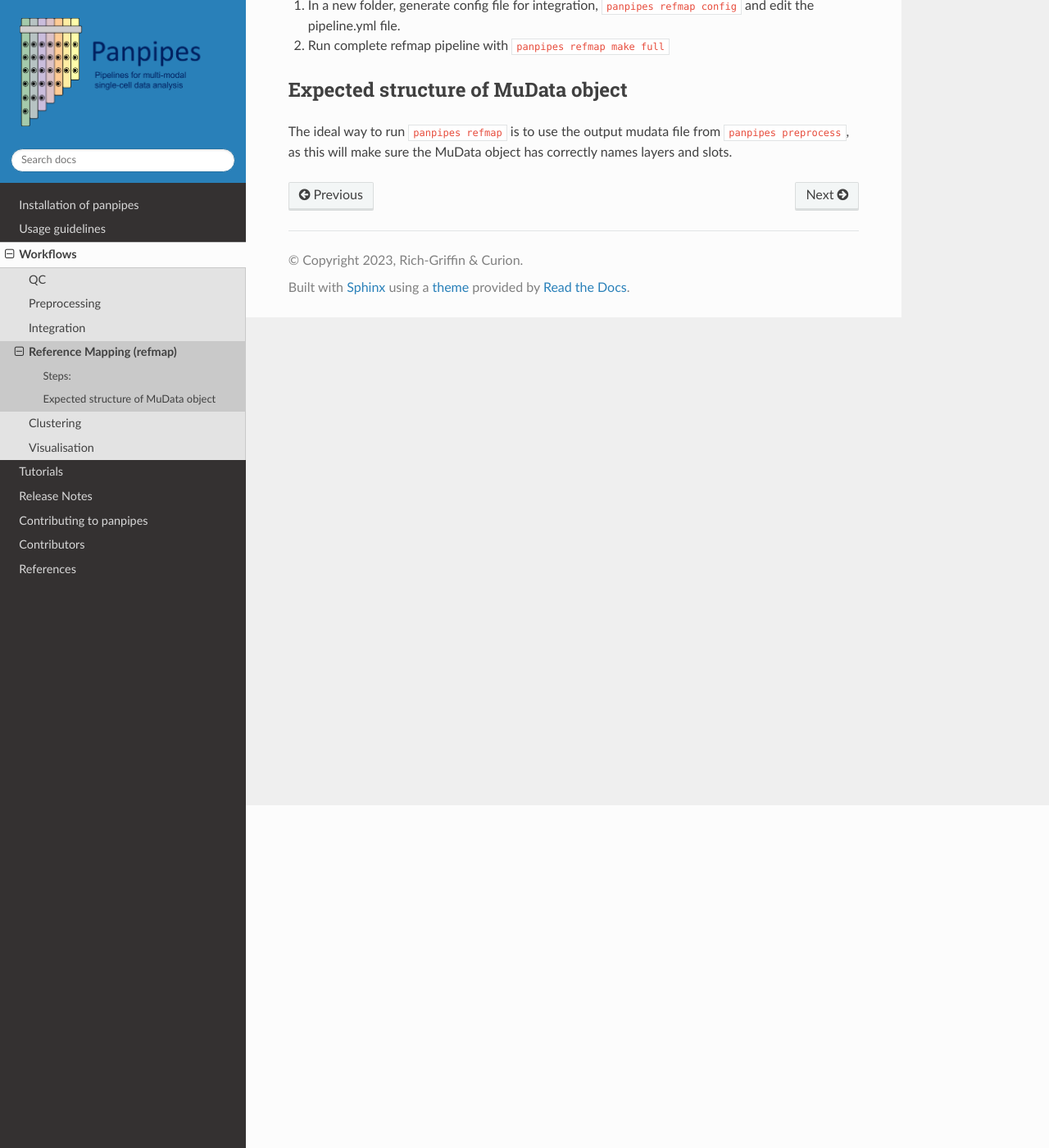
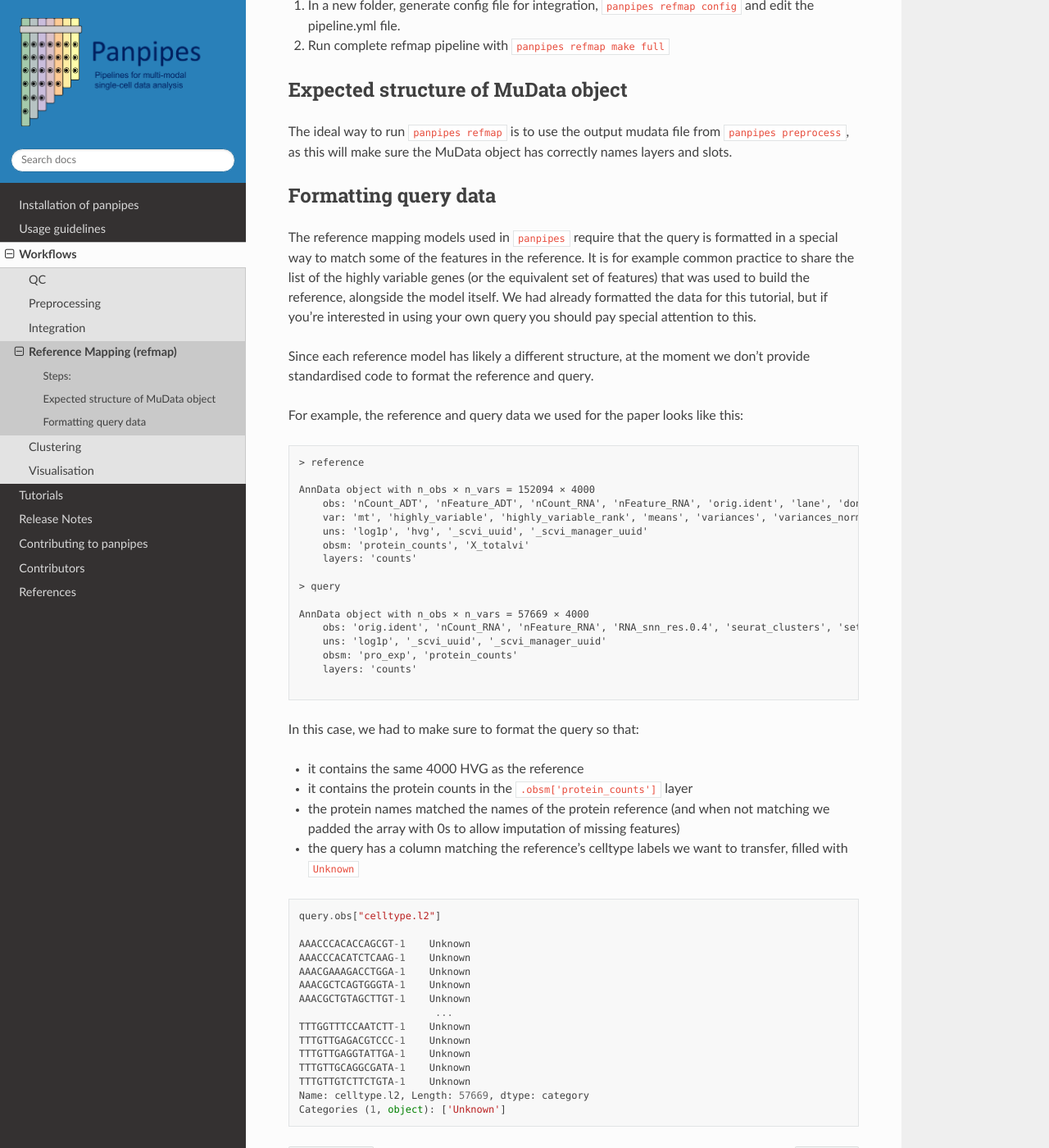
Before and after one commit to bio-la/panpipes-nextflow, a Sphinx documentation site: the page built from docs/workflows/refmap.md, in a window 1280 px wide and 1400 px high, scrolled down 418 px. Shown: the whole window at 82% size. Built offline with Sphinx 7.4.7 and the Read the Docs theme 2.0.0, drawn with Linux system fonts in a browser that asks for light colours.

Commit message:
addition info on formatting query and reference

````diff
--- a/docs/workflows/refmap.md
+++ b/docs/workflows/refmap.md
@@ -15,3 +15,55 @@ Steps:
 
 ## Expected structure of MuData object
 The ideal way to run `panpipes refmap` is to use the output mudata file from `panpipes preprocess`, as this will make sure the MuData object has correctly names layers and slots.
+
+## Formatting query data
+
+The reference mapping models used in `panpipes` require that the query is formatted in a special way to match some of the features in the reference. It is for example common practice to share the list of the highly variable genes (or the equivalent set of features) that was used to build the reference, alongside the model itself. We had already formatted the data for this tutorial, but if you're interested in using your own query you should pay special attention to this.
+
+Since each reference model has likely a different structure, at the moment we don't provide standardised code to format the reference and query.
+
+For example, the reference and query data we used for the paper looks like this:
+
+```
+> reference
+
+AnnData object with n_obs × n_vars = 152094 × 4000
+    obs: 'nCount_ADT', 'nFeature_ADT', 'nCount_RNA', 'nFeature_RNA', 'orig.ident', 'lane', 'donor', 'time', 'celltype.l1', 'celltype.l2', 'celltype.l3', 'Phase', 'nCount_SCT', 'nFeature_SCT', 'X_index', 'total_counts', 'total_counts_mt', 'pct_counts_mt', 'Protein log library size', 'Number proteins detected', 'RNA log library size', '_scvi_labels', '_scvi_batch'
+    var: 'mt', 'highly_variable', 'highly_variable_rank', 'means', 'variances', 'variances_norm', 'highly_variable_nbatches'
+    uns: 'log1p', 'hvg', '_scvi_uuid', '_scvi_manager_uuid'
+    obsm: 'protein_counts', 'X_totalvi'
+    layers: 'counts'
+
+> query
+
+AnnData object with n_obs × n_vars = 57669 × 4000
+    obs: 'orig.ident', 'nCount_RNA', 'nFeature_RNA', 'RNA_snn_res.0.4', 'seurat_clusters', 'set', 'Resp', 'disease', 'subj_code', 'covidpt_orhealth', 'mito', 'ncount', 'nfeat', 'bust_21', 'og_clust', 'severmod_other', 'og_clusts', 'nCount_ADT', 'nFeature_ADT', 'UMAP1', 'UMAP2', 'final_clust', 'final_clust_v2', 'new_pt_id', 'Resp_og', 'final_clust_withnum', 'final_clust_review', 'Age', 'Gender', 'Gender_num', 'celltype.l2', '_scvi_labels', '_scvi_batch'
+    uns: 'log1p', '_scvi_uuid', '_scvi_manager_uuid'
+    obsm: 'pro_exp', 'protein_counts'
+    layers: 'counts'
+
+```
+
+In this case, we had to make sure to format the query so that:
+- it contains the same 4000 HVG as the reference
+- it contains the protein counts in the `.obsm['protein_counts']` layer
+- the protein names matched the names of the protein reference (and when not matching we padded the array with 0s to allow imputation of missing features)
+- the query has a column matching the reference's celltype labels we want to transfer,  filled with `Unknown`
+
+```
+query.obs["celltype.l2"]
+
+AAACCCACACCAGCGT-1    Unknown
+AAACCCACATCTCAAG-1    Unknown
+AAACGAAAGACCTGGA-1    Unknown
+AAACGCTCAGTGGGTA-1    Unknown
+AAACGCTGTAGCTTGT-1    Unknown
+                       ...
+TTTGGTTTCCAATCTT-1    Unknown
+TTTGTTGAGACGTCCC-1    Unknown
+TTTGTTGAGGTATTGA-1    Unknown
+TTTGTTGCAGGCGATA-1    Unknown
+TTTGTTGTCTTCTGTA-1    Unknown
+Name: celltype.l2, Length: 57669, dtype: category
+Categories (1, object): ['Unknown']
+```
````
